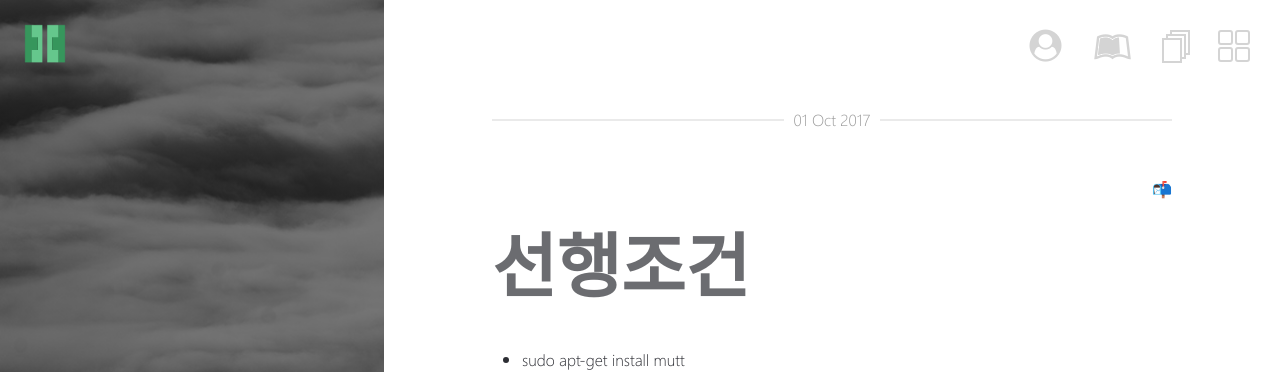
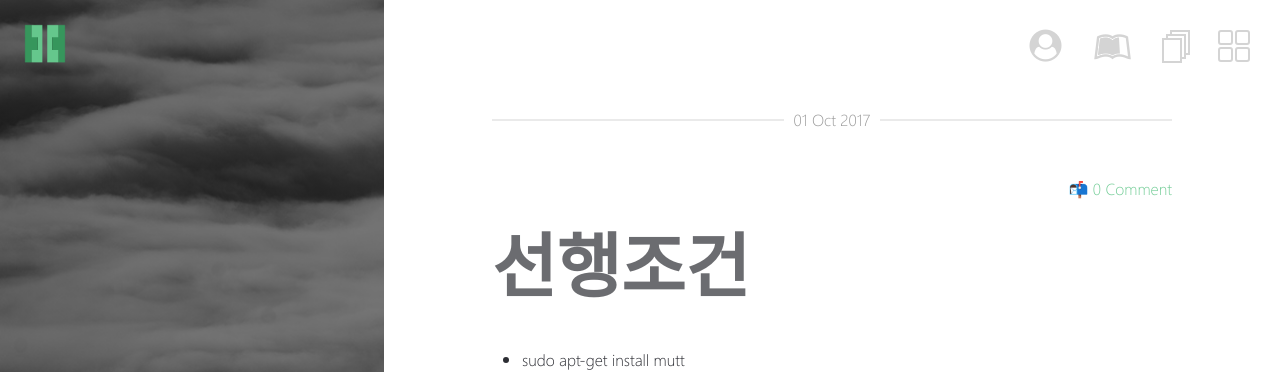
Before and after one commit to hwshim0810/hwshim0810.github.io, a Jekyll site: the page built from _posts/2017-10-01-Linux-Send-Email-From-Cmd.md, in a window 1280 px wide. Shown: the top 372 px of the page. Built offline with Jekyll 4.4.1, drawn with Linux system fonts in a browser that asks for light colours; emoji names are drawn with the system emoji font; comment, search, counter and statistics services are not loaded.

Commit message:
Modified disqus style

```diff
--- a/_layouts/post.html
+++ b/_layouts/post.html
@@ -34,7 +34,7 @@ layout: compress
         {% if page.modified %}<div class="right-sub">Updated at {{ page.modified | date: '%d %b %Y' }}</div>{% endif %}
         <div class="right-sub">
           <span>:mailbox_with_mail: </span>
-          <a class="counter" href="{{ site.url }}{{ page.url }}#disqus_thread" data-disqus-identifier="{{ page.id }}"></a>
+          <a class="counter" href="{{ site.url }}{{ page.url }}#disqus_thread" data-disqus-identifier="{{ page.id }}">0 Comment</a>
         </div>
         {{ content }}
         <br>
```
